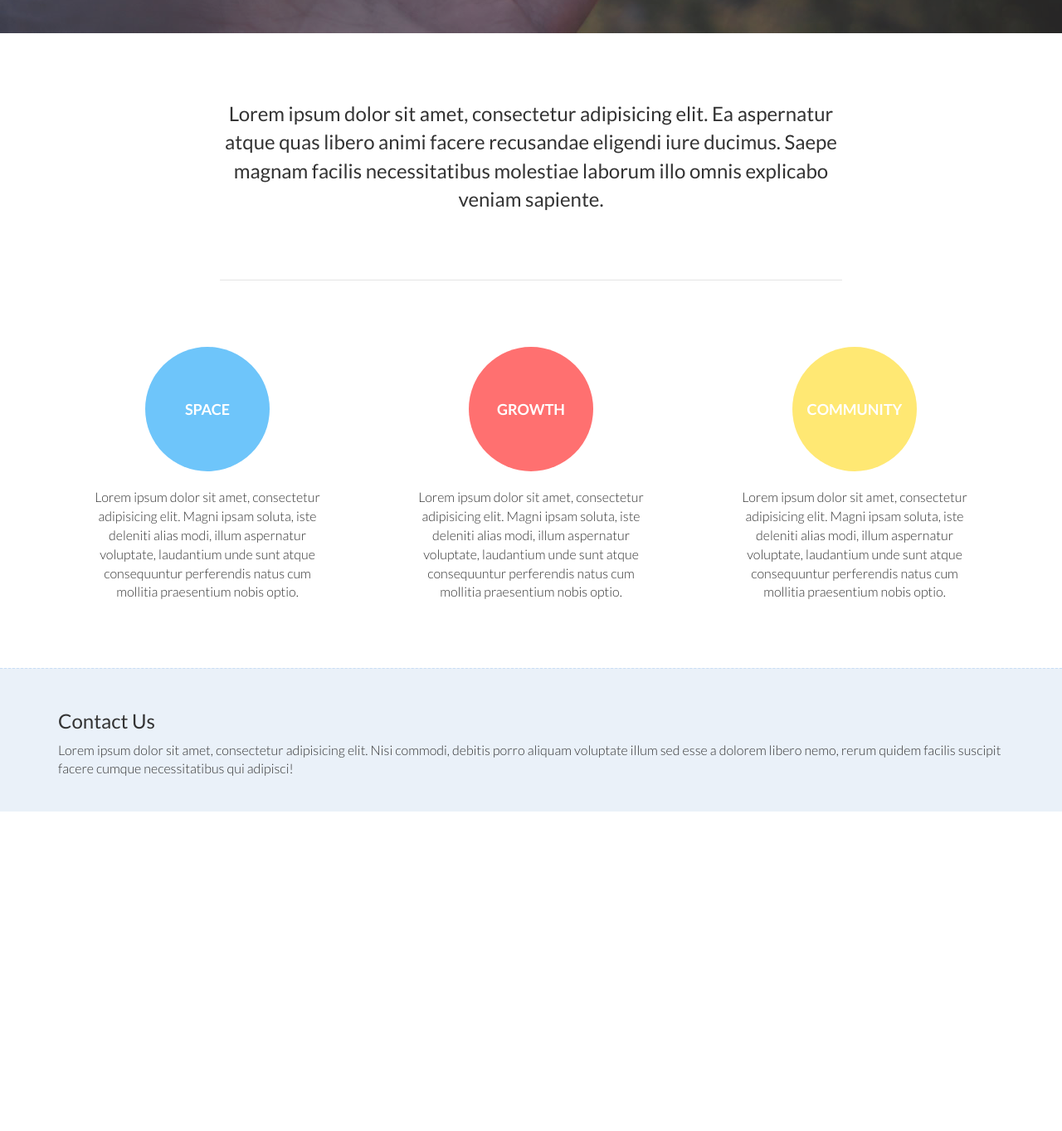
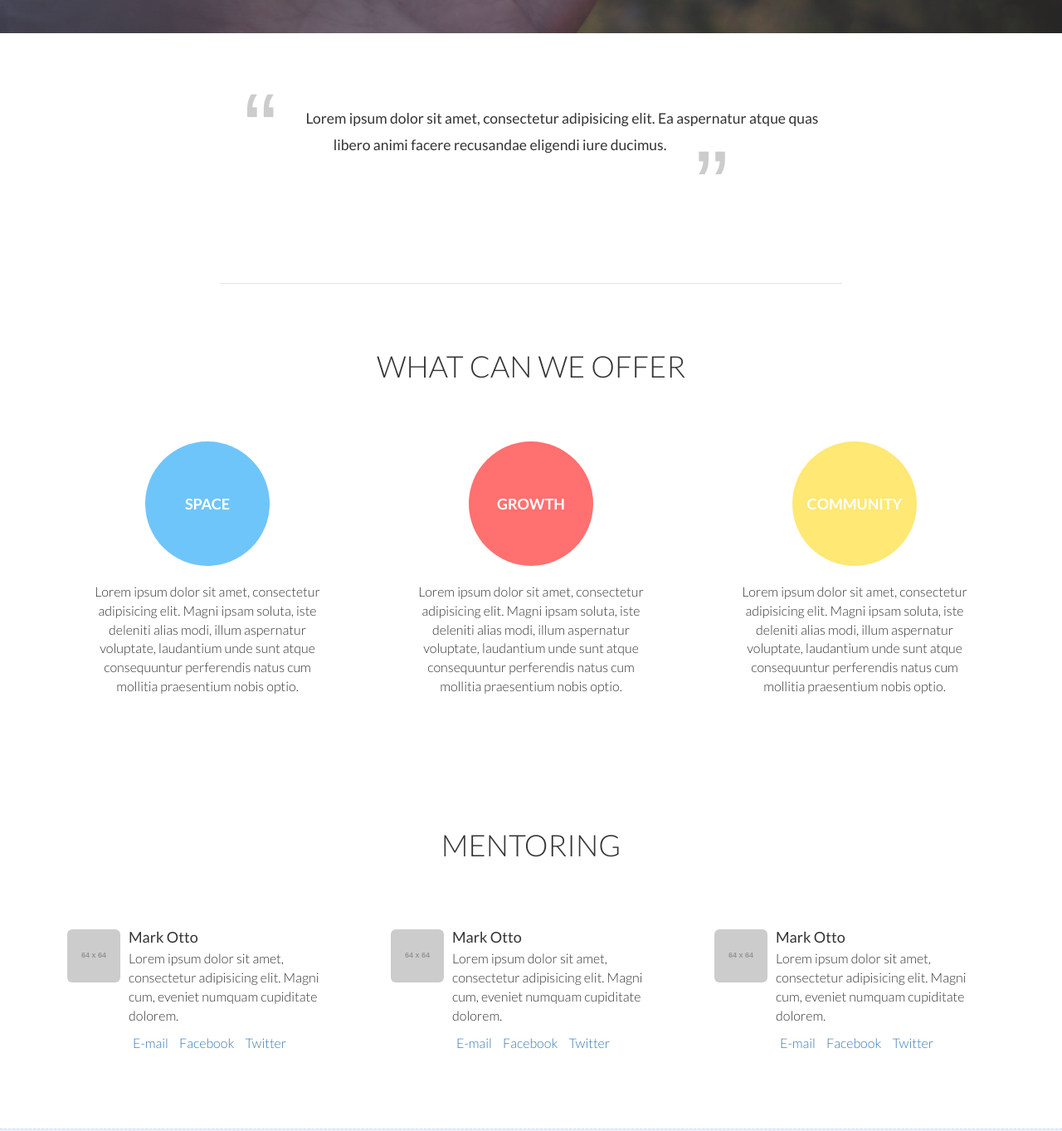
Before and after one commit to curatecode/confluence, a website: page index.html in a window 1280 px wide. Shown: the part 560-1923 px from the top of the page at 83% size. Before the commit the page ends 1538 px from the top, so only its background shows below. Drawn offline with Linux system fonts and the light colour scheme; placeholder pictures from the web are drawn by us.

Commit message:
styling for mentor section

```diff
--- a/index.html
+++ b/index.html
@@ -45,7 +45,9 @@
 		<div class="row">
 			<div class="col-xs-8 col-xs-offset-2">
 				<div class="conf-quote">
-					Lorem ipsum dolor sit amet, consectetur adipisicing elit. Ea aspernatur atque quas libero animi facere recusandae eligendi iure ducimus. Saepe magnam facilis necessitatibus molestiae laborum illo omnis explicabo veniam sapiente.
+					<blockquote>
+						Lorem ipsum dolor sit amet, consectetur adipisicing elit. Ea aspernatur atque quas libero animi facere recusandae eligendi iure ducimus.
+					</blockquote>
 				</div>
 			</div>
 		</div>
@@ -53,6 +55,11 @@
 
 	<div id="conf-program">
 		<div class="container">
+			<div class="row">
+				<div class="col-xs-12">
+					<h1 class="headline">What Can We Offer</h1>
+				</div>
+			</div>
 			<div class="row">
 				<div class="col-sm-4">
 					<div class="cards space">
@@ -88,6 +95,78 @@
 		</div>
 	</div>
 
+	<div id="conf-mentor">
+		<div class="container">
+			<div class="row">
+				<div class="col-xs-12">
+					<h1 class="headline">Mentoring</h1>
+				</div>
+			</div>
+			<div class="row">
+				<div class="col-sm-4">
+					<div class="list-item">
+						<div class="media">
+							<div class="media-left">
+								<img src="http://placehold.it/64x64" class="media-object img-rounded" alt="">
+							</div>
+							<div class="media-body">
+								<h4 class="media-heading">Mark Otto</h4>
+								<p>
+									Lorem ipsum dolor sit amet, consectetur adipisicing elit. Magni cum, eveniet numquam cupiditate dolorem.
+								</p>
+								<ul class="list-inline">
+									<li><a href="">E-mail</a></li>
+									<li><a href="">Facebook</a></li>
+									<li><a href="">Twitter</a></li>
+								</ul>
+							</div>
+						</div>
+					</div>
+				</div>
+				<div class="col-sm-4">
+					<div class="list-item">
+						<div class="media">
+							<div class="media-left">
+								<img src="http://placehold.it/64x64" class="media-object img-rounded" alt="">
+							</div>
+							<div class="media-body">
+								<h4 class="media-heading">Mark Otto</h4>
+								<p>
+									Lorem ipsum dolor sit amet, consectetur adipisicing elit. Magni cum, eveniet numquam cupiditate dolorem.
+								</p>
+								<ul class="list-inline">
+									<li><a href="">E-mail</a></li>
+									<li><a href="">Facebook</a></li>
+									<li><a href="">Twitter</a></li>
+								</ul>
+							</div>
+						</div>
+					</div>
+				</div>
+				<div class="col-sm-4">
+					<div class="list-item">
+						<div class="media">
+							<div class="media-left">
+								<img src="http://placehold.it/64x64" class="media-object img-rounded" alt="">
+							</div>
+							<div class="media-body">
+								<h4 class="media-heading">Mark Otto</h4>
+								<p>
+									Lorem ipsum dolor sit amet, consectetur adipisicing elit. Magni cum, eveniet numquam cupiditate dolorem.
+								</p>
+								<ul class="list-inline">
+									<li><a href="">E-mail</a></li>
+									<li><a href="">Facebook</a></li>
+									<li><a href="">Twitter</a></li>
+								</ul>
+							</div>
+						</div>
+					</div>
+				</div>
+			</div>
+		</div>
+	</div>
+
 	<div id="conf-contact">
 		<div class="container">
 			<div class="row">
--- a/src/scss/_main.scss
+++ b/src/scss/_main.scss
@@ -3,6 +3,13 @@ body {
 	font-weight: 300;
 	font-size: 1.6em;
 	-webkit-font-smoothing: antialiased;
+}
+
+.headline {
+	text-align: center;
+	margin: 0 auto 70px;
+	text-transform: uppercase;
+	font-weight: 300;
 }
 
 .prime-box {
@@ -49,7 +56,7 @@ body {
 				font-weight: 500;
 				text-transform: capitalize;
 				@include rounded(3px);
-				@include transition(.1s ease-in-out);
+				@include transition(.1s linear);
 				&:hover {
 					background: rgba(0,0,0,0.4);
 				}
@@ -68,7 +75,7 @@ body {
 }
 
 #conf-program {
-	margin: 80px 0;
+	padding: 80px 0;
 	.cards {
 		.head {
 			margin: auto;
@@ -104,8 +111,48 @@ body {
 	}
 }
 
+#conf-mentor {
+	padding: 80px 0;
+	.list-item {
+		border: 1px solid rgba(0,0,0,0);
+		padding: 10px;
+		@include rounded(6px);
+		@include transition(.1s linear);
+		&:hover {
+			border-color: rgba(0,0,0,0.2);
+			@include box-shadow(0,1px,1px,rgba(0,0,0,0.15));
+		}
+		ul {
+			margin: 0;
+		}
+	}
+}
+
 #conf-contact {
 	background: #EAF1F9;
 	padding: 30px 0;
 	border-top: 1px dashed #C8DDF5;
 }
+
+blockquote {
+  quotes: "\201C""\201D""\2018""\2019";
+  border-left: 0 solid #000;
+}
+blockquote:before {
+  color: #ccc;
+  content: open-quote;
+  font-family: 'Helvetica', arial, san-serif;
+  font-size: 7em;
+  line-height: 0.1em;
+  margin-right: 0.25em;
+  vertical-align: -0.4em;
+}
+blockquote:after {
+  color: #ccc;
+  content: close-quote;
+  font-family: 'Helvetica', arial, san-serif;
+  font-size: 7em;
+  line-height: 0.1em;
+  margin-left: 0.25em;
+  vertical-align: -0.7em;
+}
```
Also changed, not shown: css/styles.css.
